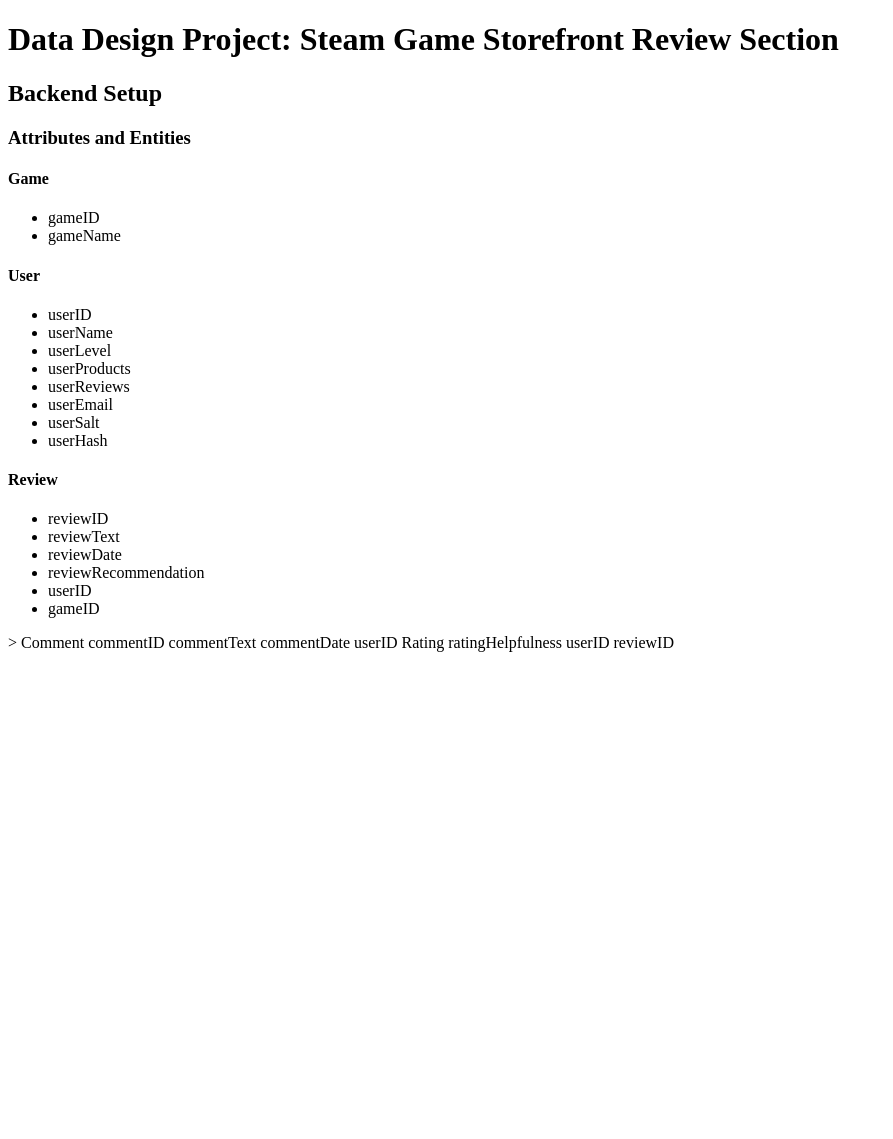
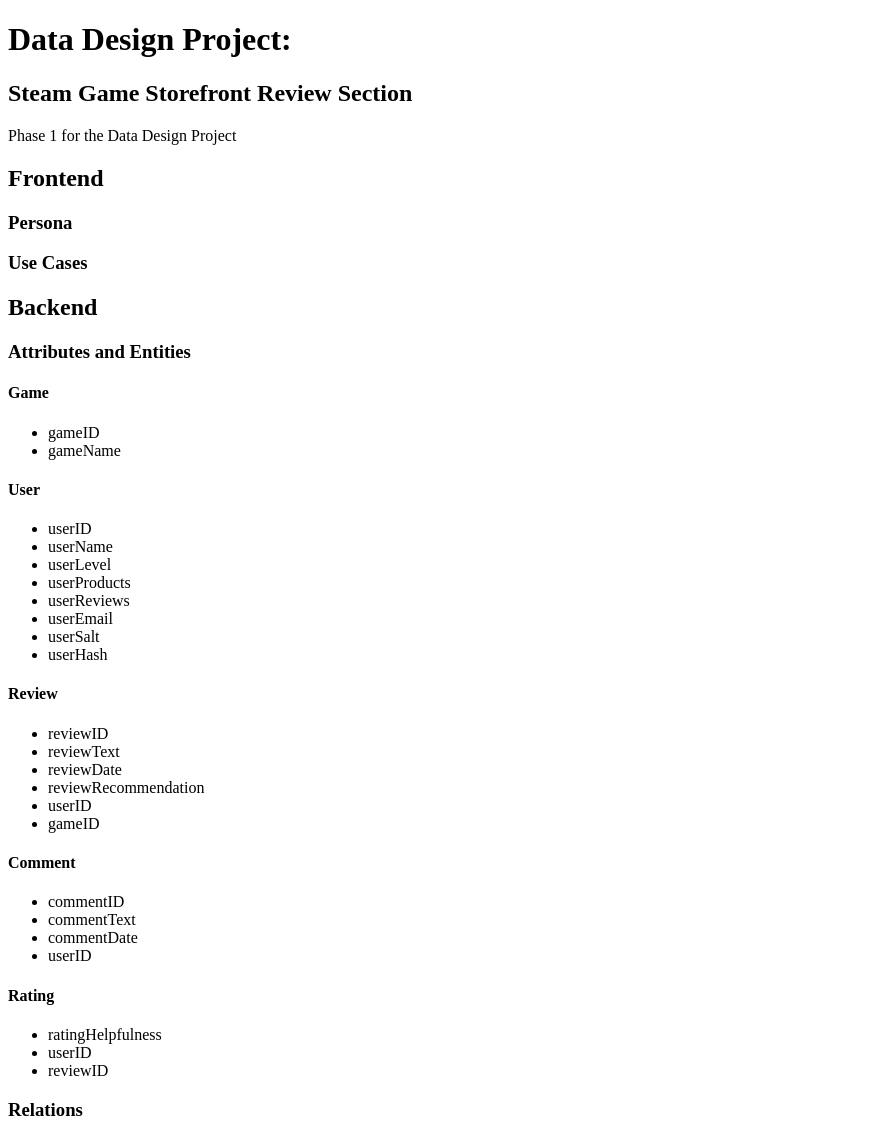
Before and after one commit to aj-broadhurst/dd-steam-review, a PHP site: page / in a window 1280 px wide. Shown: the whole page, without its empty margins (0-893 px from the left). Before the commit the page ends 652 px from the top, so only its background shows below. Run offline with PHP 8.4, Linux system fonts and the light colour scheme.

Commit message:
Attributes and entities formatted to html

```diff
--- a/index.php
+++ b/index.php
@@ -6,10 +6,15 @@
 	</head>
 	<body>
 		<header>
-			<h1>Data Design Project: Steam Game Storefront Review Section</h1>
+			<h1>Data Design Project:</h1>
+			<h2> Steam Game Storefront Review Section</h2>
+			<p>Phase 1 for the Data Design Project</p>
 		</header>
 		<main>
-		<h2>Backend Setup</h2>
+		<h2>Frontend</h2>
+			<h3>Persona</h3>
+			<h3>Use Cases</h3>
+		<h2>Backend</h2>
 			<h3>Attributes and Entities</h3>
 			<h4>Game</h4>
 			<ul>
@@ -35,16 +40,21 @@
 				<li>reviewRecommendation</li>
 				<li>userID</li>
 				<li>gameID</li>
-			</ul>>
-			Comment
-			commentID
-			commentText
-			commentDate
-			userID
-			Rating
-			ratingHelpfulness
-			userID
-			reviewID
+			</ul>
+			<h4>Comment</h4>
+				<ul>
+					<li>commentID</li>
+					<li>commentText</li>
+					<li>commentDate</li>
+					<li>userID</li>
+				</ul>
+			<h4>Rating</h4>
+				<ul>
+					<li>ratingHelpfulness</li>
+					<li>userID</li>
+					<li>reviewID</li>
+				</ul>
+			<h3>Relations</h3>
 		</main>
 	</body>
 </html>
```
